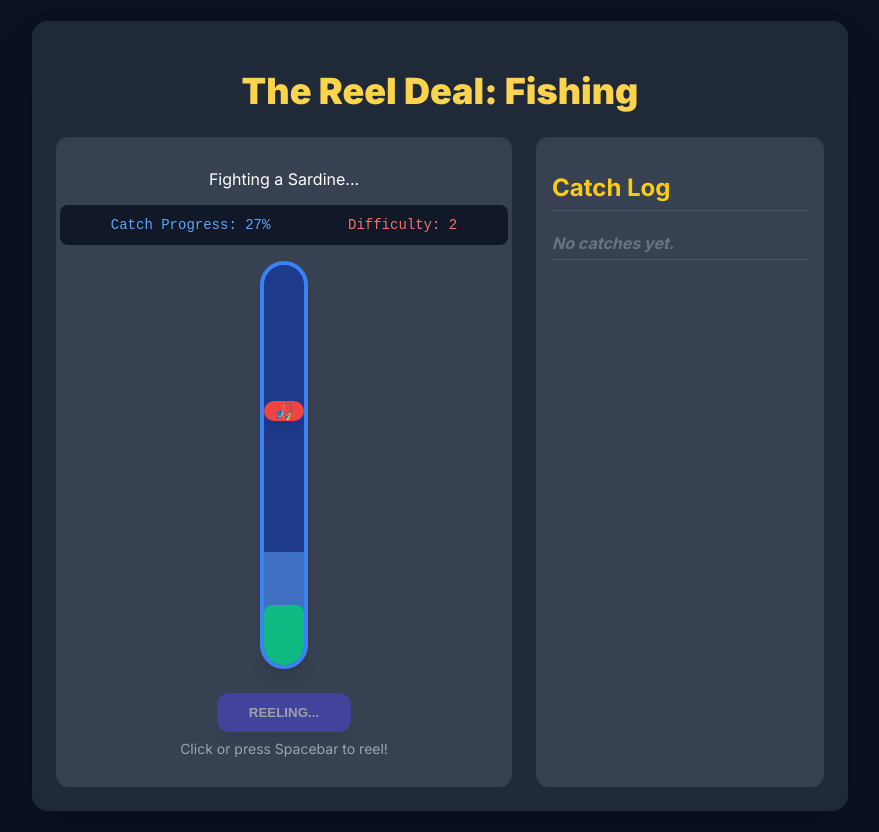
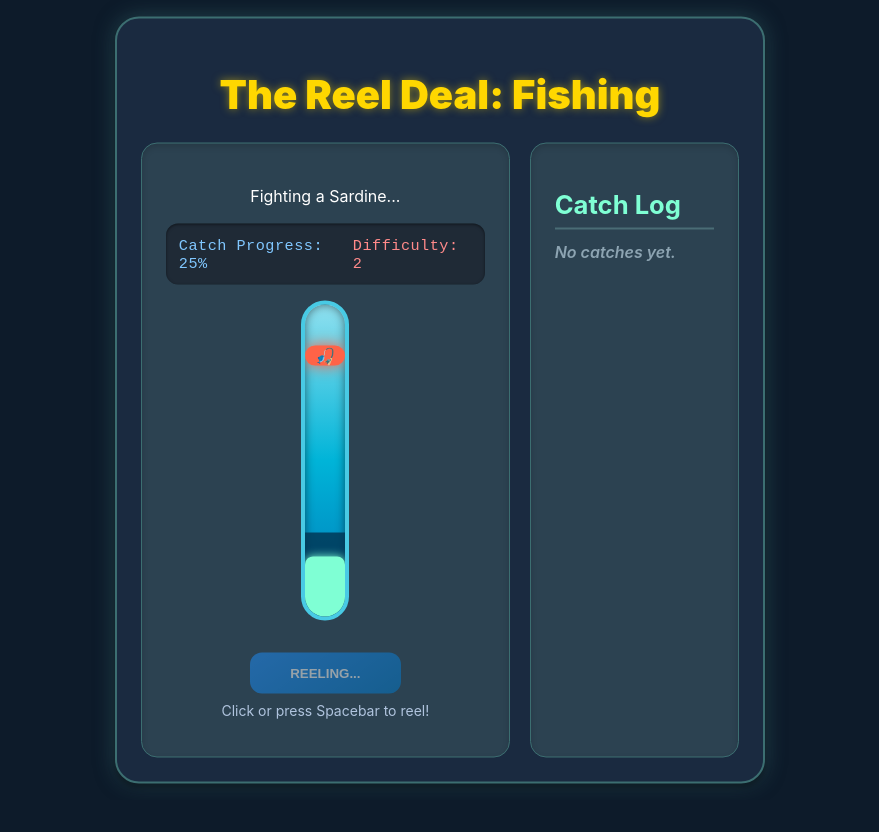
Before and after one commit to MrButtersDEV/Github-Pages-FishGame, a plain HTML site: page index.html in a window 1280 px wide. Both pictures are taken after a click on the button "Cast Line". Shown: the whole page, without its empty margins (200-1079 px from the left). After the commit the page ends 800 px from the top, so only its background shows below. Drawn offline with Linux system fonts and the light colour scheme.

Commit message:
Update index.html

```diff
--- a/index.html
+++ b/index.html
@@ -6,152 +6,197 @@
     <title>The Reel Deal Fishing Game</title>
     <!-- Use Inter font and internal CSS -->
     <style>
-        @import url('https://fonts.googleapis.com/css2?family=Inter:wght@400;700;900&display=swap');
+        /* Universal Box Sizing for layout stability */
+        * {
+            box-sizing: border-box;
+        }
+
+        @import url('https://fonts.googleapis.com/css2?family=Inter:wght400;700;900&display=swap');
 
         /* --- GLOBAL STYLES --- */
         body {
             font-family: 'Inter', sans-serif;
-            background-color: #0b1121; /* Deep blue background */
+            background-color: #0d1b2a; /* Darker, atmospheric blue */
             color: #ffffff;
             display: flex;
             align-items: center;
             justify-content: center;
+            width: 100%;
             min-height: 100vh;
-            padding: 1rem;
+            padding: 0;
             margin: 0;
+            overflow: hidden;
         }
 
-        /* --- MAIN CONTAINER / CARD --- */
+        /* --- MAIN SCALING CONTAINER / CARD --- */
         .main-card {
-            width: 100%;
-            max-width: 48rem; /* max-w-4xl */
-            padding: 1.5rem; /* p-6 */
-            background-color: #1f2937; /* bg-gray-800 */
-            border-radius: 1rem; /* rounded-2xl */
-            box-shadow: 0 25px 50px -12px rgba(0, 0, 0, 0.25); /* shadow-2xl */
+            width: 400px; /* Default width (stacked layout) */
+            max-width: none;
+
+            padding: 1.5rem; /* Increased padding */
+            background-color: #1a2a40; /* Darker navy base */
+            border-radius: 1.5rem;
+
+            /* Aquatic Glow Effect */
+            border: 2px solid #3c6e71;
+            box-shadow:
+                0 4px 6px rgba(0, 0, 0, 0.4),
+                0 0 20px rgba(60, 110, 113, 0.5);
+
+            position: absolute;
+            top: 50%;
+            left: 50%;
+            transform: translate(-50%, -50%);
+            transform-origin: center center;
+
+            transition: width 0.3s ease; /* Smooth transition for width change */
+        }
+
+        /* Layout for Active Game: Wider card to accommodate side-by-side view */
+        .main-card.active-game {
+            width: 650px;
         }
 
         .main-title {
-            font-size: 2.25rem; /* text-4xl */
-            font-weight: 800; /* font-extrabold */
+            font-size: 2.5rem; /* Slightly larger title */
+            font-weight: 900;
             text-align: center;
-            margin-bottom: 1.5rem; /* mb-6 */
-            color: #fcd34d; /* text-yellow-300 */
+            margin-bottom: 1.5rem;
+            color: #ffd700; /* Gold */
+            text-shadow: 0 0 8px rgba(255, 215, 0, 0.5); /* Subtle glow on title */
         }
 
         /* --- LAYOUT AND PANELS --- */
         .game-container {
             display: flex;
-            flex-direction: column;
-            gap: 1.5rem; /* gap-6 */
+            flex-direction: column; /* Default: Stacked vertically */
+            gap: 1.25rem; /* Increased gap */
+        }
+
+        /* Layout for Active Game: Side-by-side view */
+        .game-container.active-game-layout {
+            flex-direction: row; /* Switch to horizontal layout */
+            align-items: stretch; /* Ensure panels fill the full height of the fishing area */
+        }
+
+        /* In active layout, give the fishing area more space (approx 66%) */
+        .game-container.active-game-layout > .fishing-area {
+            flex: 2;
+        }
+
+        /* In active layout, the inventory panel (Catch Log) takes less space (approx 33%) */
+        .game-container.active-game-layout > .inventory-panel {
+            flex: 1;
+            display: flex;
+            flex-direction: column; /* Ensure inner content remains stacked */
         }
 
         .fishing-area {
-            flex-grow: 1;
             display: flex;
             flex-direction: column;
             align-items: center;
-            padding: 1rem; /* p-4 */
-            background-color: #374151; /* bg-gray-700 */
-            border-radius: 0.75rem; /* rounded-xl */
-            box-shadow: inset 0 2px 4px 0 rgba(0, 0, 0, 0.06); /* shadow-inner */
+            padding: 1.5rem;
+            background-color: #2c4251; /* Lighter panel background */
+            border-radius: 1rem;
+            border: 1px solid #3c6e71;
+            box-shadow: inset 0 3px 6px rgba(0, 0, 0, 0.15);
         }
 
         .inventory-panel {
             width: 100%;
-            padding: 1rem; /* p-4 */
-            background-color: #374151; /* bg-gray-700 */
-            border-radius: 0.75rem; /* rounded-xl */
-            box-shadow: inset 0 2px 4px 0 rgba(0, 0, 0, 0.06); /* shadow-inner */
+            padding: 1.5rem;
+            background-color: #2c4251;
+            border-radius: 1rem;
+            border: 1px solid #3c6e71;
+            box-shadow: inset 0 3px 6px rgba(0, 0, 0, 0.15);
         }
 
         .inventory-panel h2 {
-            font-size: 1.5rem; /* text-2xl */
-            font-weight: 700; /* font-bold */
-            margin-bottom: 1rem; /* mb-4 */
-            border-bottom: 1px solid #4b5563; /* border-b border-gray-600 */
-            padding-bottom: 0.5rem; /* pb-2 */
-            color: #facc15; /* text-yellow-400 */
+            font-size: 1.6rem;
+            font-weight: 700;
+            margin-bottom: 0.75rem;
+            border-bottom: 2px solid #4a6c75;
+            padding-bottom: 0.5rem;
+            color: #7fffd4; /* Aquamarine highlight */
         }
 
         .inventory-list {
             list-style: none;
             padding: 0;
             margin: 0;
-            line-height: 1.5;
-            color: #d1d5db; /* text-gray-300 */
+            color: #d1d5db;
+            flex-grow: 1; /* Allow list to take up vertical space when side-by-side */
+
+            display: flex;
+            flex-direction: column;
+            gap: 0.6rem;
         }
 
         .inventory-list li {
-            padding: 0.25rem 0; /* p-1 */
-            border-bottom: 1px solid #4b5563; /* border-b border-gray-600 */
-            font-weight: 600; /* font-semibold */
+            padding: 0;
+            font-weight: 600;
         }
 
         .inventory-list .placeholder {
-            color: #6b7280; /* text-gray-500 */
+            color: #8da4b2; /* Lighter placeholder text */
             font-style: italic;
         }
 
 
-        /* Desktop Layout (md:flex-row) */
-        @media (min-width: 768px) {
-            .game-container {
-                flex-direction: row;
-            }
-            .inventory-panel {
-                width: 33.3333%; /* md:w-1/3 */
-            }
-        }
-
         /* --- STATUS PANEL --- */
         .status-panel {
             width: 100%;
-            margin-bottom: 1rem; /* mb-4 */
-            padding: 0.75rem; /* p-3 */
-            background-color: #111827; /* bg-gray-900 */
-            border-radius: 0.5rem; /* rounded-lg */
+            margin-bottom: 1rem;
+            padding: 0.8rem;
+            background-color: #1f2a36;
+            border-radius: 0.75rem;
             display: flex;
             justify-content: space-around;
-            font-size: 0.875rem; /* text-sm */
-            font-family: monospace; /* font-mono */
+            font-size: 0.95rem;
+            font-family: monospace;
+            letter-spacing: 0.5px;
+            box-shadow: inset 0 1px 3px rgba(0, 0, 0, 0.5);
         }
 
         /* --- ACTION BUTTON --- */
         .action-button {
-            background-color: #4f46e5; /* bg-indigo-600 */
-            padding: 0.75rem 2rem; /* px-8 py-3 */
+            /* Vibrant, glowing blue button */
+            background: linear-gradient(145deg, #1e90ff, #007acc);
+            padding: 0.8rem 2.5rem;
             color: white;
-            font-weight: 700; /* font-bold */
-            border-radius: 0.75rem; /* rounded-xl */
-            box-shadow: 0 10px 15px -3px rgba(0, 0, 0, 0.1); /* shadow-lg */
-            margin-top: 1.5rem; /* mt-6 */
-            transition: background-color 0.2s, transform 0.2s, opacity 0.2s;
+            font-weight: 700;
+            border-radius: 0.75rem;
+            box-shadow: 0 0 15px rgba(30, 144, 255, 0.6);
+            margin-top: 1.5rem;
+            transition: background-color 0.2s, transform 0.2s, opacity 0.2s, box-shadow 0.2s;
             border: none;
             cursor: pointer;
         }
 
         .action-button:hover {
-            background-color: #4338ca; /* hover:bg-indigo-700 */
-            transform: scale(1.05); /* hover:scale-105 */
+            background: linear-gradient(145deg, #007acc, #1e90ff);
+            transform: scale(1.05);
+            box-shadow: 0 0 25px rgba(30, 144, 255, 1);
         }
 
         .action-button:active {
-            transform: scale(0.95); /* active:scale-95 */
+            transform: scale(0.95);
         }
 
         .action-button:disabled {
-            opacity: 0.5; /* disabled:opacity-50 */
+            opacity: 0.5;
             cursor: not-allowed;
+            box-shadow: none;
         }
 
-        /* --- MINIGAME BAR --- */
+        /* --- MINIGAME BAR (AQUATIC BAR) --- */
         .minigame-area {
             display: flex;
             justify-content: center;
             align-items: center;
             width: 100%;
             position: relative;
+            flex-grow: 1;
         }
 
         .hidden {
@@ -159,64 +204,80 @@
         }
 
         .game-bar-container {
-            height: 400px;
-            width: 2.5rem; /* w-10 */
-            background-color: #1e3a8a; /* bg-blue-900 */
-            border: 4px solid #3b82f6; /* border-4 border-blue-500 */
-            border-radius: 9999px; /* rounded-full */
+            /* Now uses dynamic height to prevent clipping on small screens */
+            height: min(40vh, 400px);
+            width: 3rem; /* Slightly wider bar */
+            /* Gradient for water depth effect */
+            background: linear-gradient(to top, #0077b6, #00b4d8, #90e0ef);
+            border: 4px solid #48cae4;
+            border-radius: 9999px;
             overflow: hidden;
             position: relative;
-            box-shadow: 0 10px 15px -3px rgba(0, 0, 0, 0.1), 0 4px 6px -2px rgba(0, 0, 0, 0.05); /* shadow-lg */
+            box-shadow: inset 0 0 10px rgba(0, 0, 0, 0.5); /* Inner shadow for depth */
+            margin-bottom: 0.5rem;
         }
 
         .catch-progress-fill {
             position: absolute;
             bottom: 0;
             width: 100%;
-            background-color: rgba(96, 165, 250, 0.5); /* bg-blue-400/50 */
+            /* Darker blue to represent progress */
+            background-color: rgba(0, 50, 80, 0.8);
             transition: height 0.1s linear;
         }
 
         .player-bar {
             position: absolute;
             width: 100%;
-            background-color: #10b981; /* bg-green-500 */
-            border-radius: 0.5rem; /* rounded-lg */
-            box-shadow: 0 10px 15px -3px rgba(0, 0, 0, 0.1); /* shadow-xl */
-            height: 60px; /* PLAYER_BAR_HEIGHT constant */
+            background-color: #7fffd4; /* Aquamarine */
+            border-radius: 0.5rem;
+            /* Player bar glow */
+            box-shadow: 0 0 10px #7fffd4;
+            height: 60px;
         }
 
         .fish-target {
             position: absolute;
             width: 100%;
-            background-color: #ef4444; /* bg-red-500 */
-            border-radius: 9999px; /* rounded-full */
-            box-shadow: 0 10px 15px -3px rgba(0, 0, 0, 0.1); /* shadow-lg */
-            height: 20px; /* FISH_TARGET_HEIGHT constant */
+            background-color: #ff6347; /* Tomato Red */
+            border-radius: 9999px;
+            /* Fish glow */
+            box-shadow: 0 0 15px #ff6347;
+            height: 20px;
             display: flex;
             align-items: center;
             justify-content: center;
         }
 
         /* Utility Text Colors */
-        .text-blue-400 { color: #60a5fa; }
-        .text-red-400 { color: #f87171; }
-        .text-gray-400 { color: #9ca3af; }
+        .text-blue-400 { color: #80c7ff; } /* Lighter blue for stats */
+        .text-red-400 { color: #ff8a8a; } /* Lighter red for stats */
+        .text-gray-400 { color: #b0c4de; }
         .text-sm { font-size: 0.875rem; }
         .mt-2 { margin-top: 0.5rem; }
+
+        /* Added class to keep message display height consistent */
+        #message {
+            height: 1.5rem;
+            line-height: 1.5rem;
+            min-height: 1.5rem;
+            margin-bottom: 1rem;
+        }
     </style>
 </head>
 <body>
 
-    <div class="main-card">
+    <!-- This is the element that will be scaled to fit the window -->
+    <div id="main-card" class="main-card">
         <h1 class="main-title">The Reel Deal: Fishing</h1>
 
         <!-- Main Game Container -->
         <div id="game-container" class="game-container">
 
-            <!-- Fishing Area & Minigame -->
+            <!-- Fishing Area & Minigame (Left/Main Panel in Active Mode) -->
             <div id="fishing-area-container" class="fishing-area">
-                <p id="message" class="text-xl font-bold mb-4 h-6">Ready to cast!</p>
+                <!-- Adjusted margin and height for stable message display -->
+                <p id="message" class="text-xl font-bold">Ready to cast!</p>
 
                 <!-- Status Panel -->
                 <div id="status-panel" class="status-panel">
@@ -227,7 +288,7 @@
                 <!-- Fishing Bar Minigame -->
                 <div id="minigame-area" class="minigame-area hidden">
                     <!-- Main Outer Bar (Water Column) -->
-                    <div class="game-bar-container">
+                    <div id="game-bar-container" class="game-bar-container">
                         <!-- Catch Progress Overlay (Water Fill) -->
                         <div id="catch-progress-fill" class="catch-progress-fill" style="height: 0%"></div>
                         <!-- Player Bar (Green) -->
@@ -248,8 +309,8 @@
 
             </div>
 
-            <!-- Inventory Panel -->
-            <div class="inventory-panel">
+            <!-- Inventory Panel (Right Panel in Active Mode) -->
+            <div id="inventory-panel" class="inventory-panel">
                 <h2>Catch Log</h2>
                 <ul id="inventory-list" class="inventory-list">
                     <li class="placeholder">No catches yet.</li>
@@ -260,14 +321,16 @@
 
     <script>
         // --- GAME CONSTANTS ---
-        const GAME_HEIGHT = 400; // Pixels of the minigame container height
-        const PLAYER_BAR_HEIGHT = 60;
-        const FISH_TARGET_HEIGHT = 20;
+        const PLAYER_BAR_HEIGHT = 60; // Fixed pixel height of player bar
+        const FISH_TARGET_HEIGHT = 20; // Fixed pixel height of fish
         const CLICK_VELOCITY = 12;
         const GRAVITY = -0.4;
         const GAME_SPEED = 1000 / 60;
 
         // --- DOM ELEMENTS ---
+        const mainCard = document.getElementById('main-card'); // The element that will be scaled
+        const gameContainer = document.getElementById('game-container');
+        const gameBarContainer = document.getElementById('game-bar-container');
         const fishingAreaContainer = document.getElementById('fishing-area-container');
         const gameArea = document.getElementById('minigame-area');
         const actionButton = document.getElementById('action-button');
@@ -320,6 +383,41 @@
 
         // --- UTILITY FUNCTIONS ---
 
+        /** Calculates and applies the scale factor to the main card to fit the window. */
+        function scaleGame() {
+            if (!mainCard) return;
+
+            const windowWidth = window.innerWidth;
+            const windowHeight = window.innerHeight;
+
+            // 1. Calculate idealHeight and idealWidth (unscaled dimensions of the card)
+            const originalTransform = mainCard.style.transform;
+            // Temporarily reset transform to get true, unscaled dimensions
+            mainCard.style.transform = 'translate(-50%, -50%)';
+
+            const idealHeight = mainCard.offsetHeight;
+            const idealWidth = mainCard.offsetWidth; // Dynamically grab the unscaled width
+
+            mainCard.style.transform = originalTransform; // Restore original transform
+
+            // 2. Define buffers (space around the card)
+            const VERTICAL_BUFFER = 32;
+            const HORIZONTAL_BUFFER = 32;
+
+            // 3. Calculate scale based on the limiting factor (width or height)
+            const scaleX = (windowWidth - HORIZONTAL_BUFFER) / idealWidth;
+            const scaleY = (windowHeight - VERTICAL_BUFFER) / idealHeight;
+
+            // Use the smaller scale factor to ensure everything fits inside the bounds
+            const scaleFactor = Math.min(scaleX, scaleY);
+
+            // Ensure the scale factor is not negative or zero, and limit max scaling to 1 (don't scale up past ideal size)
+            const finalScale = Math.min(1, Math.max(0.1, scaleFactor));
+
+            // Apply the transform to the main card, maintaining the center translation
+            mainCard.style.transform = `translate(-50%, -50%) scale(${finalScale})`;
+        }
+
         /** Generates a random integer between min (inclusive) and max (inclusive) */
         function getRandomInt(min, max) {
             return Math.floor(Math.random() * (max - min + 1)) + min;
@@ -350,6 +448,13 @@
             actionButton.textContent = 'Cast Line';
             instructionText.classList.add('hidden');
 
+            // --- Layout Change: Reset to Stacked (Default 400px width) ---
+            mainCard.classList.remove('active-game');
+            gameContainer.classList.remove('active-game-layout');
+
+            // Re-run scale calculation to fit the smaller (non-minigame) UI
+            scaleGame();
+
             if (success) {
                 const fish = gameState.currentFish;
                 const length = (Math.random() * (fish.minLength + 20 - fish.minLength) + fish.minLength).toFixed(1);
@@ -359,7 +464,8 @@
                 // Add to inventory
                 const listItem = document.createElement('li');
                 const colorStyle = FISH_COLOR_CLASSES[fish.color] || '';
-                listItem.style.cssText = `font-weight: 600; padding: 0.25rem 0; border-bottom: 1px solid #4b5563; ${colorStyle}`;
+                // Applying color style directly to list item
+                listItem.style.cssText = `font-weight: 600; ${colorStyle}`;
                 listItem.textContent = catchName;
 
                 if (inventoryList.querySelector('li.placeholder')) {
@@ -384,22 +490,36 @@
 
         /** Initializes and starts the fishing minigame. */
         function startGame() {
+            // --- Layout Change: Switch to Side-by-Side (Active 650px width) ---
+            mainCard.classList.add('active-game');
+            gameContainer.classList.add('active-game-layout');
+
+            // Re-run scale calculation for the wider/taller (minigame) UI
+            scaleGame();
+
+            // 2. Setup UI (Must make visible FIRST to establish geometry)
+            gameArea.classList.remove('hidden');
+
+            // Get the dynamic height of the game bar container
+            const gameHeight = gameBarContainer.clientHeight;
+
             // 1. Setup Initial State
             const fish = chooseFish();
             gameState.currentFish = fish;
             gameState.isFishing = true;
             gameState.catchProgress = 50;
-            gameState.playerY = GAME_HEIGHT / 2;
+            gameState.playerY = gameHeight / 2; // Start player in the middle
             gameState.playerVel = 0;
-            gameState.fishY = getRandomInt(0, GAME_HEIGHT - FISH_TARGET_HEIGHT);
+
+            // Ensure fish Y position respects the new fixed height
+            gameState.fishY = getRandomInt(0, gameHeight - FISH_TARGET_HEIGHT);
             gameState.fishSpeed = 0;
             gameState.fishMaxSpeed = fish.maxSpeed;
 
-            // 2. Setup UI
+            // 2. Setup UI (Rest of UI updates)
             messageDisplay.textContent = `Fighting a ${fish.name}...`;
             actionButton.disabled = true;
             actionButton.textContent = 'REELING...';
-            gameArea.classList.remove('hidden');
             instructionText.classList.remove('hidden');
             fishDifficultyDisplay.textContent = `Difficulty: ${fish.difficulty}`;
 
@@ -409,14 +529,16 @@
 
         /** The main game loop, called repeatedly via requestAnimationFrame. */
         function gameLoop() {
+            // Use the clientHeight to get the dynamic height from the CSS (min(40vh, 400px))
+            const gameHeight = gameBarContainer.clientHeight;
             const dt = GAME_SPEED / (1000 / 60); // Delta time factor
 
             // 1. --- Player Bar Physics ---
             gameState.playerVel += GRAVITY * dt;
             gameState.playerY += gameState.playerVel * dt;
 
-            // Clamping the player bar to the boundaries
-            const maxPlayerY = GAME_HEIGHT - PLAYER_BAR_HEIGHT;
+            // Clamping the player bar to the boundaries (0 to GAME_HEIGHT - PLAYER_BAR_HEIGHT)
+            const maxPlayerY = gameHeight - PLAYER_BAR_HEIGHT;
             if (gameState.playerY < 0) {
                 gameState.playerY = 0;
                 gameState.playerVel = 0;
@@ -436,7 +558,7 @@
             gameState.fishY += gameState.fishSpeed * dt;
 
             // Clamp fish position and reverse speed if hitting boundaries
-            const maxFishY = GAME_HEIGHT - FISH_TARGET_HEIGHT;
+            const maxFishY = gameHeight - FISH_TARGET_HEIGHT;
             if (gameState.fishY < 0) {
                 gameState.fishY = 0;
                 gameState.fishSpeed *= -0.8; // Dampen bounce
@@ -519,23 +641,38 @@
 
         // --- INITIALIZATION ---
 
-        // Use programmatic event listeners for reliability
+        function initializeGame() {
+            // Attach interaction listeners
             if (fishingAreaContainer) {
+                // Ensure touch and click both call interaction
                 fishingAreaContainer.addEventListener('click', handleInteraction);
                 fishingAreaContainer.addEventListener('touchstart', handleInteraction, { passive: false });
             }
 
-        // IMPORTANT: Attach click listener to the action button
             if (actionButton) {
                 actionButton.addEventListener('click', handleAction);
             }
 
-        // Attach keydown listener to the document for maximum reliability
             document.addEventListener('keydown', handleKey);
 
-        // Ensure initial UI state is correct
+            // Set initial heights for the moving elements
             playerBar.style.height = `${PLAYER_BAR_HEIGHT}px`;
             fishTarget.style.height = `${FISH_TARGET_HEIGHT}px`;
+
+            // Set the initial scale
+            scaleGame();
+        }
+
+        // Add a listener for when the window finishes loading to ensure all DOM elements are sized correctly
+        window.addEventListener('load', initializeGame);
+
+        // Resize handler now recalculates and applies the scaling factor
+        window.addEventListener('resize', scaleGame);
+
+        // Fallback for environments where 'load' doesn't fire as expected (like some iframes)
+        if (document.readyState === 'complete') {
+            initializeGame();
+        }
 
     </script>
 </body>
```
Lines whose indentation alone changed are shown as unchanged.
